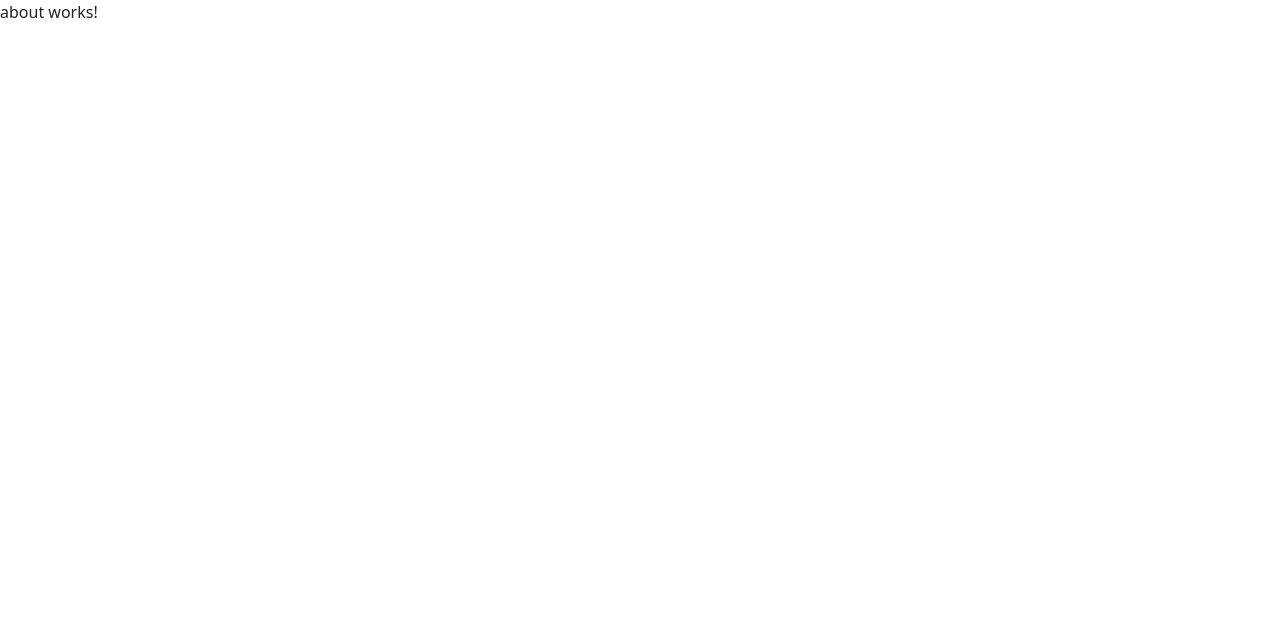
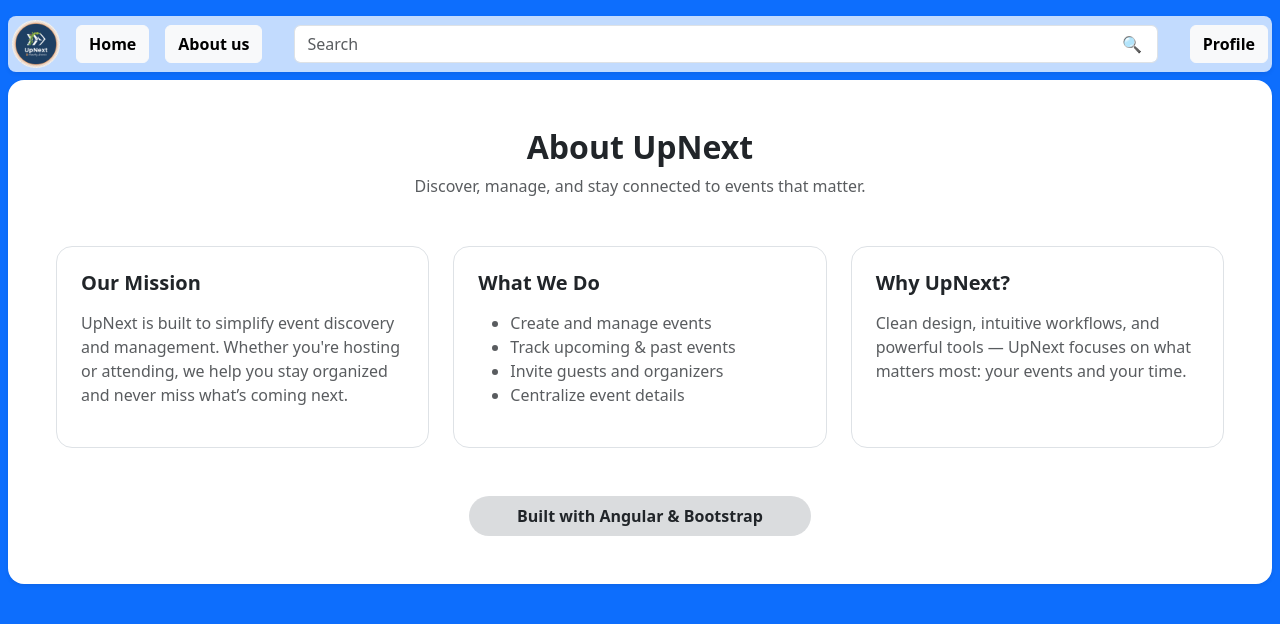
Before and after one commit to 944sahil/upNext, an Angular app: page /about in a window 1280 px wide. Shown: the top 624 px of the page. Built offline with nearby package versions, Linux system fonts and the light colour scheme.

Commit message:
About component added

```diff
--- a/src/app/about/about.html
+++ b/src/app/about/about.html
@@ -1 +1,92 @@
-<p>about works!</p>
+<div class="container-fluid min-vh-100 bg-primary p-2">
+  <!-- Top Navbar -->
+  <div
+    class="bg-white rounded-3 shadow-sm p-1 my-2 d-flex align-items-center gap-3"
+    style="background-color: rgb(255, 255, 255, 0.75) !important;"
+  >
+    <!-- Logo -->
+    <div class="d-flex align-items-center gap-2">
+      <img
+        src="/UpNextLogo.png"
+        alt="UpNext Logo"
+        class="rounded-circle"
+        style="width: 48px; height: 48px; object-fit: cover;"
+        routerLink="/home"
+      />
+    </div>
+
+    <!-- Navigation Buttons -->
+    <button class="btn btn-light fw-semibold" routerLink="/home">Home</button>
+    <button class="btn btn-light fw-semibold" routerLink="/about">About us</button>
+
+    <!-- Search -->
+    <div class="flex-grow-1 position-relative mx-3">
+      <input type="text" class="form-control" placeholder="Search" />
+      <span class="position-absolute top-50 end-0 translate-middle-y me-3">
+        🔍
+      </span>
+    </div>
+
+    <!-- Profile Button -->
+    <button class="btn btn-light fw-semibold" routerLink="/profile">
+      Profile
+    </button>
+  </div>
+
+  <!-- Main Content -->
+  <div class="bg-white rounded-4 shadow-sm p-5">
+    <!-- Header -->
+    <div class="text-center mb-5">
+      <h2 class="fw-bold">About UpNext</h2>
+      <p class="text-muted mt-2">
+        Discover, manage, and stay connected to events that matter.
+      </p>
+    </div>
+
+    <!-- Sections -->
+    <div class="row g-4">
+      <!-- Mission -->
+      <div class="col-md-4">
+        <div class="border rounded-4 p-4 h-100">
+          <h5 class="fw-semibold mb-3">Our Mission</h5>
+          <p class="text-muted">
+            UpNext is built to simplify event discovery and management.
+            Whether you're hosting or attending, we help you stay organized
+            and never miss what’s coming next.
+          </p>
+        </div>
+      </div>
+
+      <!-- What We Do -->
+      <div class="col-md-4">
+        <div class="border rounded-4 p-4 h-100">
+          <h5 class="fw-semibold mb-3">What We Do</h5>
+          <ul class="text-muted mb-0">
+            <li>Create and manage events</li>
+            <li>Track upcoming & past events</li>
+            <li>Invite guests and organizers</li>
+            <li>Centralize event details</li>
+          </ul>
+        </div>
+      </div>
+
+      <!-- Why UpNext -->
+      <div class="col-md-4">
+        <div class="border rounded-4 p-4 h-100">
+          <h5 class="fw-semibold mb-3">Why UpNext?</h5>
+          <p class="text-muted">
+            Clean design, intuitive workflows, and powerful tools —
+            UpNext focuses on what matters most: your events and your time.
+          </p>
+        </div>
+      </div>
+    </div>
+
+    <!-- Footer Callout -->
+    <div class="mt-5 text-center">
+      <div class="bg-secondary bg-opacity-25 rounded-pill d-inline-block px-5 py-2 fw-semibold">
+        Built with Angular & Bootstrap
+      </div>
+    </div>
+  </div>
+</div>
--- a/src/app/add-event/add-event.html
+++ b/src/app/add-event/add-event.html
@@ -1,6 +1,6 @@
 <div class="container-fluid min-vh-100 bg-primary p-2">
   <!-- Navbar -->
-  <div class="bg-white rounded-3 shadow-sm p-1 mb-4 d-flex align-items-center gap-3">
+  <div class="bg-white rounded-3 shadow-sm p-1 my-2 d-flex align-items-center gap-3" style="background-color: rgb(255, 255, 255,0.75) !important;">
     <!-- Logo -->
     <div class="d-flex align-items-center gap-2">
       <img
--- a/src/app/book-tickets/book-tickets.html
+++ b/src/app/book-tickets/book-tickets.html
@@ -1,6 +1,6 @@
 <div class="container-fluid min-vh-100 bg-primary p-2">
   <!-- Top Navbar (UNCHANGED) -->
-  <div class="bg-white rounded-3 shadow-sm p-1 mb-4 d-flex align-items-center gap-3">
+  <div class="bg-white rounded-3 shadow-sm p-1 my-2 d-flex align-items-center gap-3" style="background-color: rgb(255, 255, 255,0.75) !important;">
     <!-- Logo -->
     <div class="d-flex align-items-center gap-2">
       <img
--- a/src/app/profile/profile.html
+++ b/src/app/profile/profile.html
@@ -1,6 +1,6 @@
 <div class="container-fluid min-vh-100 bg-primary p-2">
   <!-- Top Navbar -->
-  <div class="bg-white rounded-3 shadow-sm p-1 mb-4 d-flex align-items-center gap-3">
+  <div class="bg-white rounded-3 shadow-sm p-1 my-2 d-flex align-items-center gap-3" style="background-color: rgb(255, 255, 255,0.75) !important;">
     <!-- Logo -->
     <div class="d-flex align-items-center gap-2">
       <img
--- a/src/app/update-event/update-event.html
+++ b/src/app/update-event/update-event.html
@@ -1,6 +1,6 @@
 <div class="container-fluid min-vh-100 bg-primary p-2">
   <!-- Navbar -->
-  <div class="bg-white rounded-3 shadow-sm p-1 mb-4 d-flex align-items-center gap-3">
+  <div class="bg-white rounded-3 shadow-sm p-1 my-2 d-flex align-items-center gap-3" style="background-color: rgb(255, 255, 255,0.75) !important;">
     <!-- Logo -->
     <div class="d-flex align-items-center gap-2">
       <img
```
